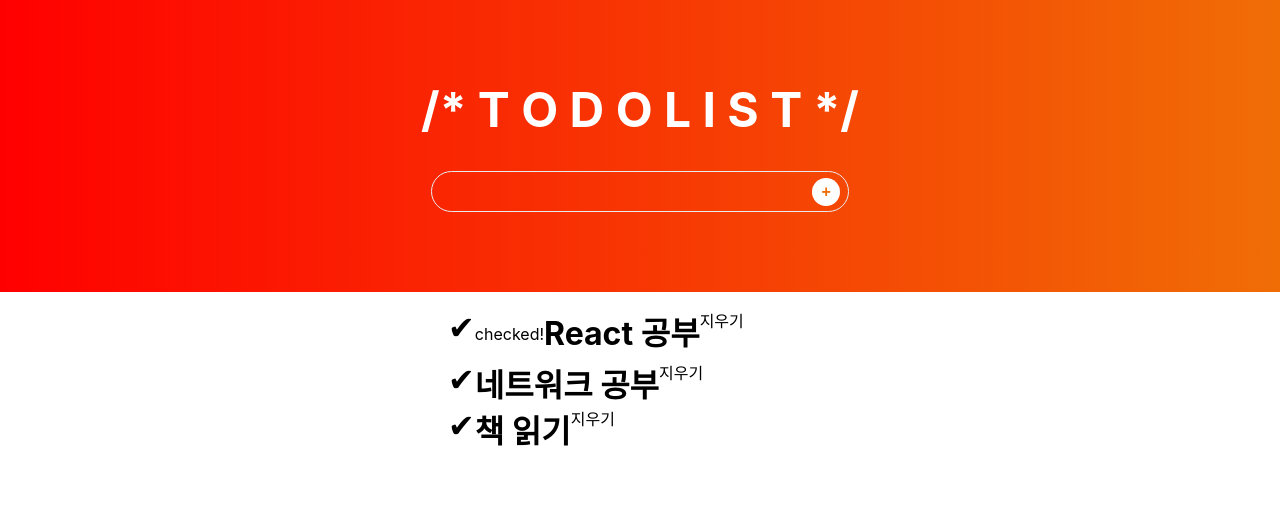
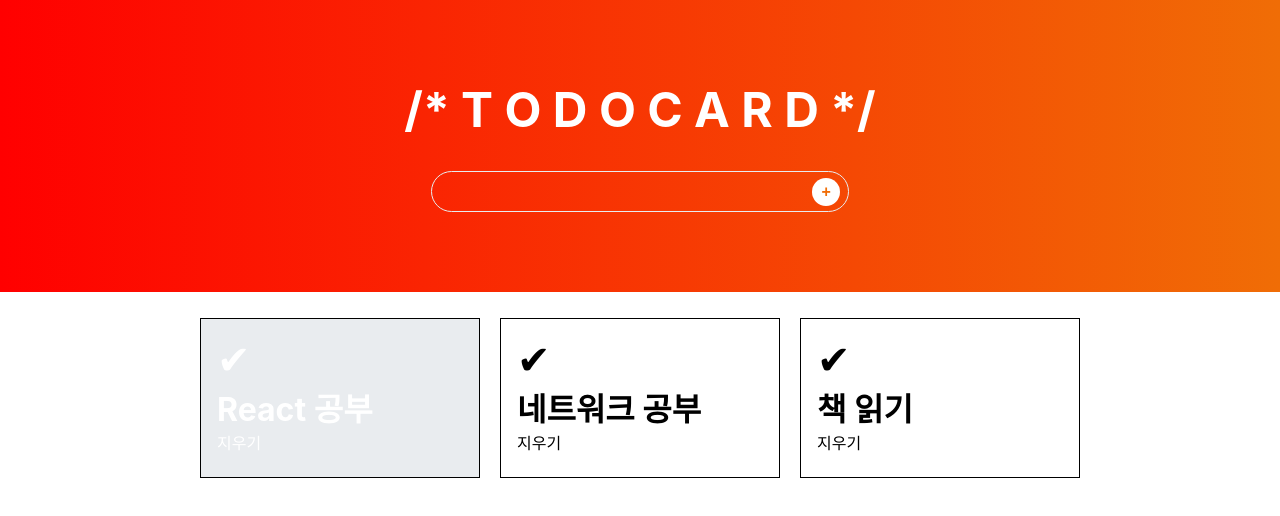
Before and after one commit to jeongyip/todolist, a React (Create React App) app: page / in a window 1280 px wide. Shown: the top 516 px of the page. Built offline with nearby package versions, Linux system fonts and the light colour scheme.

Commit message:
grid box css

```diff
--- a/src/Header.js
+++ b/src/Header.js
@@ -24,7 +24,7 @@ class Header extends Component {
     const { text } = this.state;
     return (
       <form className="container" onSubmit={ this.handleSubmit }>
-        <div className="title">/* T O D O   L I S T */</div>
+        <div className="title">/* T O D O   C A R D */</div>
         <div className="bar">
         <input value={ text } onChange={ this.handleChange }/>
         <button type="submit">+</button>
--- a/src/Todolist.css
+++ b/src/Todolist.css
@@ -1,5 +1,7 @@
 .todolist {
-  display: flex;
-  flex-direction: column;
   margin-top: 16px;
+  display: grid;
+  justify-content: center;
+  grid-template-columns: 300px 300px 300px;
+  grid-template-rows: 180px 180px;
 }
--- a/src/components/TodoItem.css
+++ b/src/components/TodoItem.css
@@ -1,13 +1,28 @@
 .item {
-  width: 30%;
-  display: flex;
-  margin: auto;
+  display: inline-block;
+  border: 1px solid #000;
+  margin: 10px;
+  padding: 16px;
+}
+.item.active {
+  background-color: #e9ecef;
+  color: white;
+}
+.item:hover {
+  background-color: #f06d06;
+  color: white;
 }
 
 .check {
-  font-size: 2rem;
+  font-size: 2.5rem;
 }
+
+
+
 .name {
   font-size: 2rem;
   font-weight: bold;
 }
+.remove {
+
+}
--- a/src/components/TodoItem.js
+++ b/src/components/TodoItem.js
@@ -6,11 +6,10 @@ class TodoItem extends Component {
     const { todo, onRemove, onCheck } = this.props;
 
     return (
-      <div className="item">
+      <div className={`item ${todo.checked&&'active'}`}>
         <div className="check" onClick={ () => onCheck(todo.id) }>&#10004;</div>
-        { todo.checked && <p>checked!</p> }
         <div className="name">{ todo.name }</div>
-        <div onClick={ () => onRemove(todo.id) }>지우기</div>
+        <div className="remove" onClick={ () => onRemove(todo.id) }>지우기</div>
       </div>
     );
   }
```
